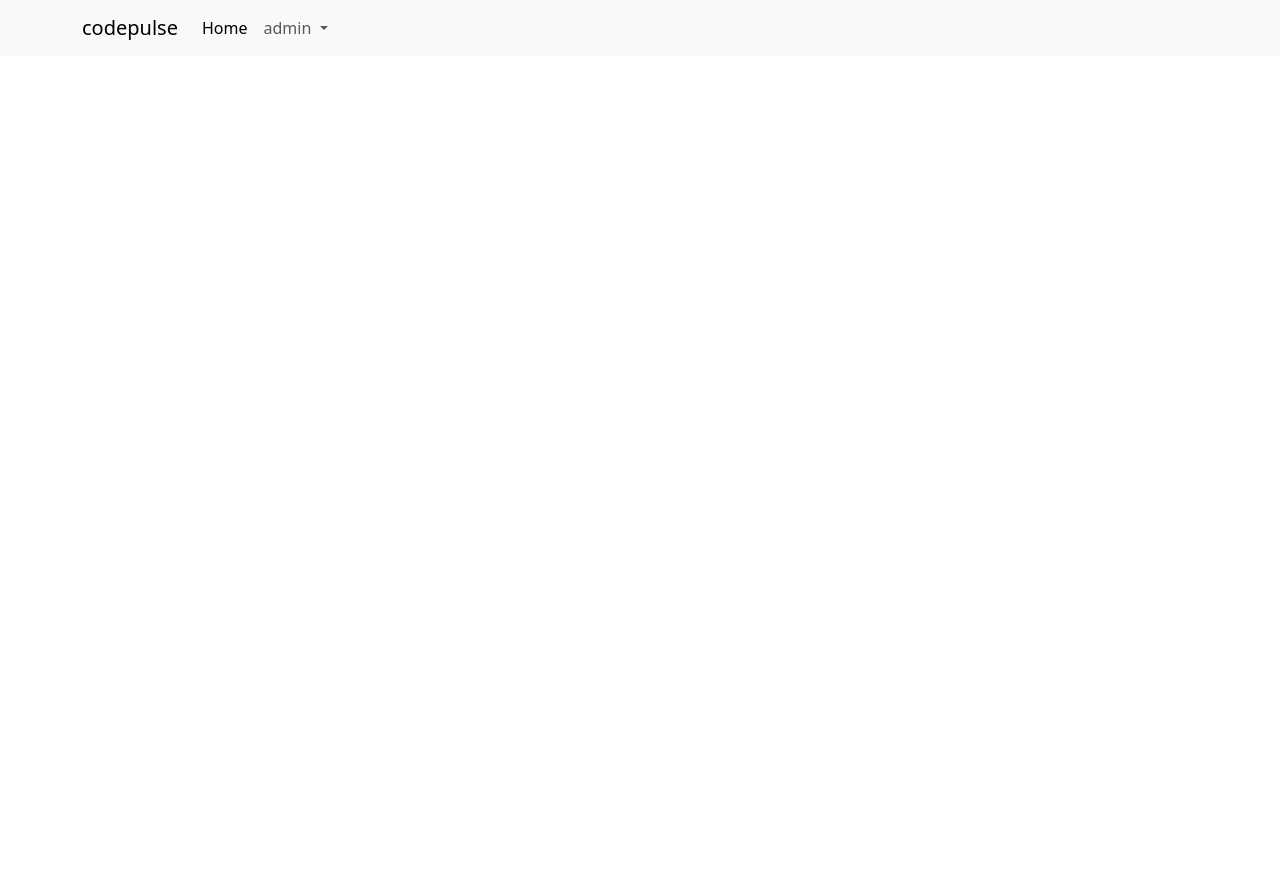
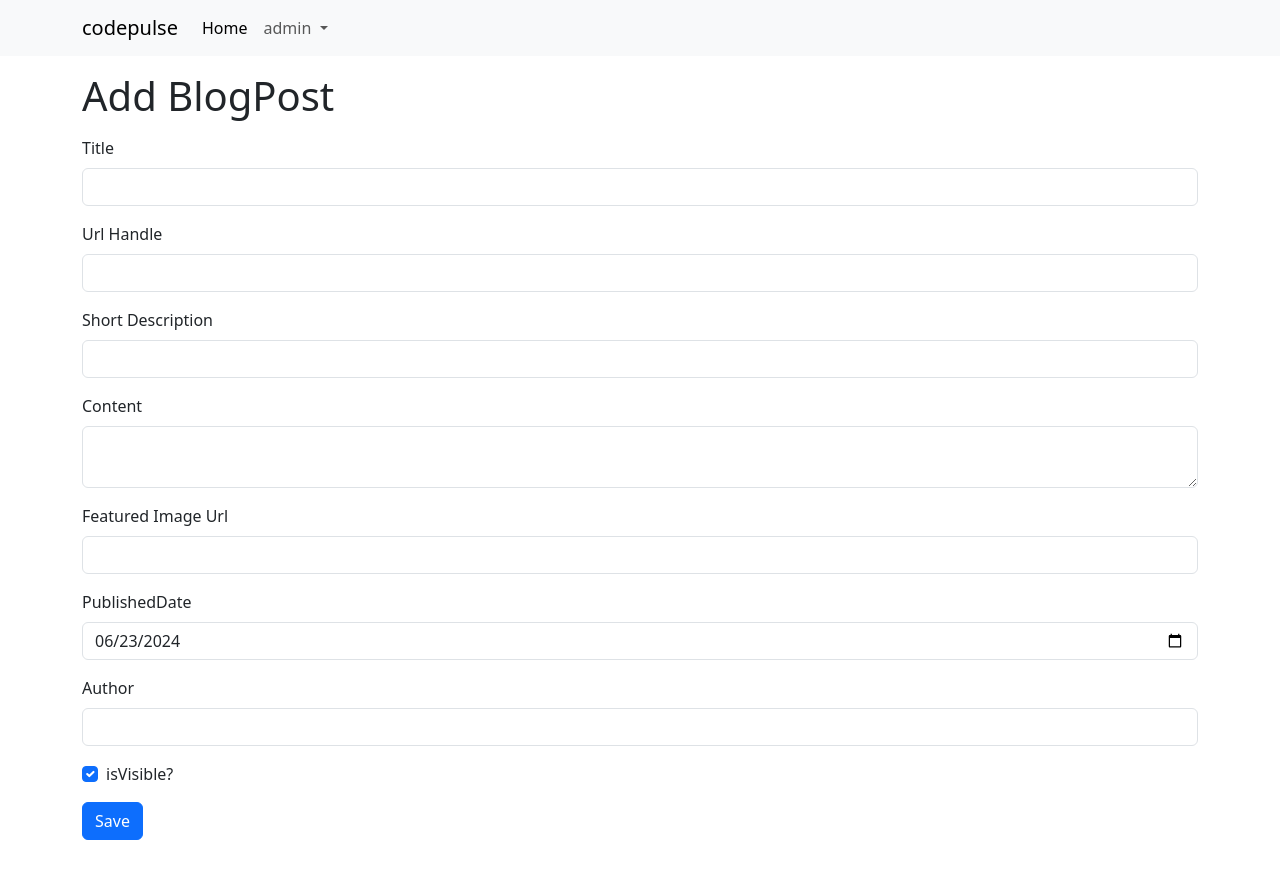
Before and after one commit to ganeshsambaru/codepulse_ui, an Angular app: page /admin/blogposts/add in a window 1280 px wide. Before the commit this address led to /. Shown: the top 878 px of the page. Before the commit the page ends 800 px from the top, so only its background shows below. Built offline with nearby package versions, Linux system fonts and the light colour scheme.

Commit message:
codepulse_ui

```diff
--- a/src/app/app.module.ts
+++ b/src/app/app.module.ts
@@ -9,6 +9,8 @@
 import { FormsModule } from '@angular/forms';
 import {HttpClientModule} from '@angular/common/http';
 import { EditCategoryComponent } from './features/category/edit-category/edit-category.component';
+import { BlogpostListComponent } from './features/blog-post/blogpost-list/blogpost-list.component';
+import { AddBlogpostComponent } from './features/blog-post/add-blogpost/add-blogpost.component';
 
 @NgModule({
   declarations: [
@@ -16,7 +18,9 @@
     NavbarComponent,
     CategoryListComponent,
     AddCategoryComponent,
-    EditCategoryComponent
+    EditCategoryComponent,
+    BlogpostListComponent,
+    AddBlogpostComponent
   ],
   imports: [
     BrowserModule,
--- a/src/app/core/components/navbar/navbar.component.html
+++ b/src/app/core/components/navbar/navbar.component.html
@@ -17,7 +17,10 @@
           <ul class="dropdown-menu">
             <li><a class="dropdown-item" [routerLink]="['/admin/categories']">category</a></li>
 
-            <!--<li><hr class="dropdown-divider"></li>-->
+            <li><hr class="dropdown-divider"></li>
+
+            <li><a class="dropdown-item" [routerLink]="['/admin/blogposts']">BlogPosts</a></li>
+
 
           </ul>
         </li>
--- /dev/null
+++ b/src/app/features/blog-post/add-blogpost/add-blogpost.component.html
@@ -0,0 +1,84 @@
+<div class="container">
+  <h1 class="mt-3">Add BlogPost</h1>
+
+  <form #form="ngForm" (ngSubmit)="onFormSubmit()">
+    <div class="mt-2 mb-5">
+      <div class="mt-3">
+        <label for="title" class="form-label">Title</label>
+        <input type="text"
+        id="title"
+        name="title"
+        class="form-control"
+        [(ngModel)]="model.title">
+      </div>
+
+      <div class="mt-3">
+        <label for="urlHandle" class="form-label">Url Handle</label>
+        <input type="text"
+        id="urlHandle"
+        name="urlHandle"
+        class="form-control"
+        [(ngModel)]="model.urlHandle">
+      </div>
+
+      <div class="mt-3">
+        <label for="shortDescription" class="form-label">Short Description</label>
+        <input type="text"
+        id="shortDescription"
+        name="shortDescription"
+        class="form-control"
+        [(ngModel)]="model.shortDescription">
+      </div>
+
+      <div class="mt-3">
+        <label for="content" class="form-label">Content</label>
+        <textarea name="content" id="content" class="form-control"
+        [(ngModel)]="model.content"></textarea>
+
+      </div>
+
+
+      <div class="mt-3">
+        <label for="featuredImageUrl" class="form-label">Featured Image Url</label>
+        <input type="text"
+        id="featuredImageUrl"
+        name="featuredImageUrl"
+        class="form-control"
+        [(ngModel)]="model.featuredImageUrl">
+      </div>
+
+      <div class="mt-3">
+        <label for="publishedDate" class="form-label">PublishedDate</label>
+        <input type="date"
+        id="publishedDate"
+        name="publishedDate"
+        class="form-control"
+        value="{{model.publishedDate}}"
+        [ngModel]="model.publishedDate | date:'yyy-MM-dd'"
+        (ngModelChange)="model.publishedDate= $event">
+      </div>
+
+      <div class="mt-3">
+        <label for="author" class="form-label">Author</label>
+        <input type="text"
+        id="author"
+        name="author"
+        class="form-control"
+        [(ngModel)]="model.author">
+      </div>
+
+      <div class="form-check mt-3">
+        <input class="form-check-input" type="checkbox" id="isVisible"
+        [(ngModel)]="model.isVisible"
+        name="isVisible">
+        <label class="form-check-label" for="isVisible">
+          isVisible?
+        </label>
+    </div>
+
+    <div class="mt-3">
+      <button type="submit" class="btn btn-primary">Save</button>
+    </div>
+    </div>
+  </form>
+</div>
--- /dev/null
+++ b/src/app/features/blog-post/add-blogpost/add-blogpost.component.ts
@@ -0,0 +1,28 @@
+import { Component } from '@angular/core';
+import { AddBlogpost } from '../models/add-blog-post.model';
+
+@Component({
+  selector: 'app-add-blogpost',
+  templateUrl: './add-blogpost.component.html',
+  styleUrls: ['./add-blogpost.component.css']
+})
+export class AddBlogpostComponent {
+  model: AddBlogpost;
+
+   constructor() {
+    this.model ={
+      title:'',
+      shortDescription:'',
+      urlHandle:'',
+      content:'',
+      featuredImageUrl:'',
+      author:'',
+      isVisible: true,
+      publishedDate: new Date()
+
+    }
+   }
+    onFormSubmit(): void{
+      console.log(this.model);
+    }
+}
--- /dev/null
+++ b/src/app/features/blog-post/blogpost-list/blogpost-list.component.html
@@ -0,0 +1,8 @@
+<div class="container">
+
+  <h1 class="mt-3">BlogPost List</h1>
+
+  <div class="d-flex justify-content-end mt-3">
+  <a [routerLink]="['/admin/blogposts/add']" class="btn btn-primary">Add BlogPosts</a>
+  </div>
+</div>
```
Also changed, not shown: src/app/app-routing.module.ts (+10 -0 lines), src/app/features/blog-post/blogpost-list/blogpost-list.component.ts (added, +10 -0 lines), src/app/features/blog-post/models/add-blog-post.model.ts (added, +10 -0 lines), src/app/features/blog-post/add-blogpost/add-blogpost.component.css (added), src/app/features/blog-post/blogpost-list/blogpost-list.component.css (added), 2 other files (tests, documents, lock files or other folders).
